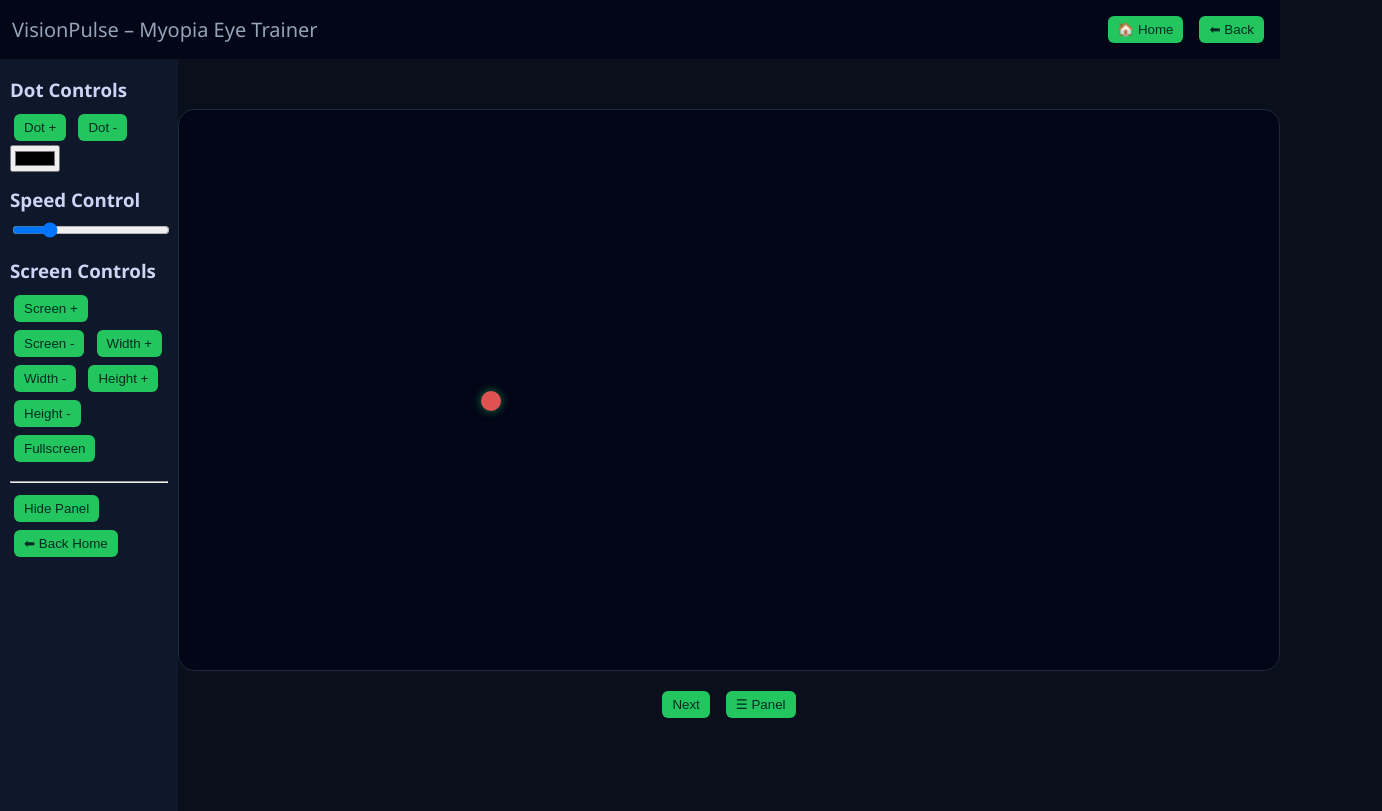
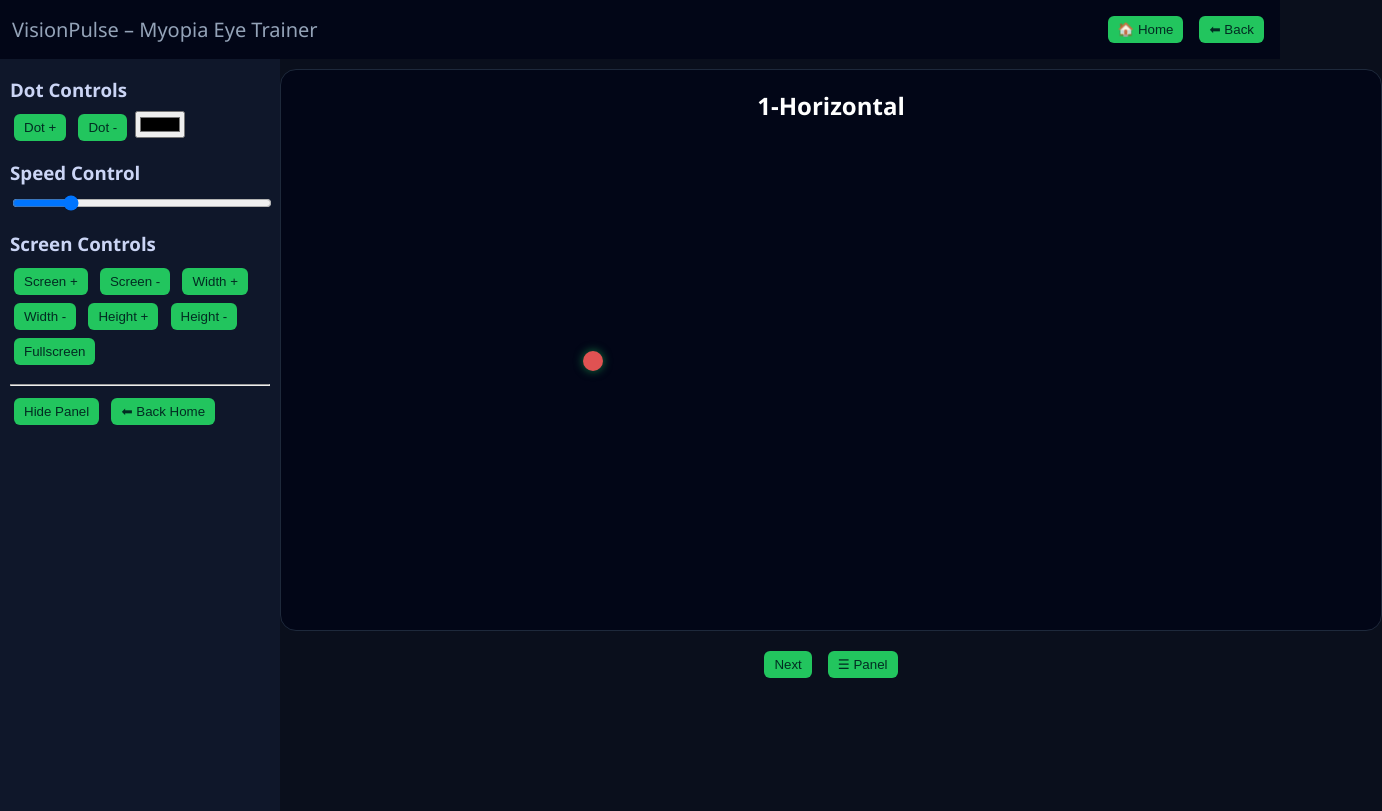
Before and after one commit to Oyion2003/VisionPulse-Myopia-Eye-Trainer, a plain HTML site: page index.html in a window 1280 px wide. Both pictures are taken after a click on the button "Run All". Shown: the whole page, 1382 px wide, since content can reach past the window. Drawn offline with Linux system fonts and the light colour scheme.

Commit message:
exercise naming problem improved

```diff
--- a/index.html
+++ b/index.html
@@ -27,15 +27,16 @@
 .card.selected{outline:2px solid var(--accent)}
 .card h4{margin:5px 0}
 .app{display:flex;height:calc(100vh - 48px)}
-.sidebar{width:260px;background:var(--panel);padding:10px;overflow:auto;transition:transform .25s ease}
+.sidebar{width:260px;background:var(--panel);padding:10px;overflow:auto;transition:transform .25s ease;flex-shrink:0}
 .sidebar.hidden{transform:translateX(-100%)}
-.main{flex:1;display:flex;flex-direction:column;align-items:center}
+.main{flex:1;display:flex;flex-direction:column;align-items:center;position:relative}
 .exercise-box{margin:10px auto;width:90vw;height:70vh;max-width:1100px;max-height:800px;background:#020617;border-radius:16px;position:relative;border:1px solid #1e293b}
 .dot{position:absolute;border-radius:50%;box-shadow:0 0 10px rgba(34,197,94,0.6);width:20px;height:20px;background:hsl(0,70%,60%);left:calc(50% - 10px);top:calc(50% - 10px);}
 input[type=range]{width:100%}
 .topbar{display:flex;gap:8px;flex-wrap:wrap;justify-content:center;margin-top:6px}
 .section{margin-bottom:15px}
 .section h3{margin:8px 0}
+#exerciseName{position:absolute;top:10px;left:50%;transform:translateX(-50%);color:#fff;font-size:24px;font-weight:bold;z-index:10;text-align:center;}
 </style>
 </head>
 <body>
@@ -107,7 +108,7 @@
 let allExercises=[];
 for(let i=0;i<40;i++){
   allExercises.push({
-    name:names[i%10]+" "+(i+1),
+    name:`${i+1}-${names[i%10]}`,
     type:types[i%10],
     color:`hsl(${i*9},70%,60%)`,
     size:20
@@ -191,6 +192,7 @@
 
 function startExercise(ex){
   clearInterval(interval); currentEx=ex;
+  document.getElementById('exerciseName').innerText = ex.name;
   const dot=document.getElementById("dot"), box=document.getElementById("box");
   dot.style.background=ex.color;
   dot.style.width=currentEx.size+"px";
```
